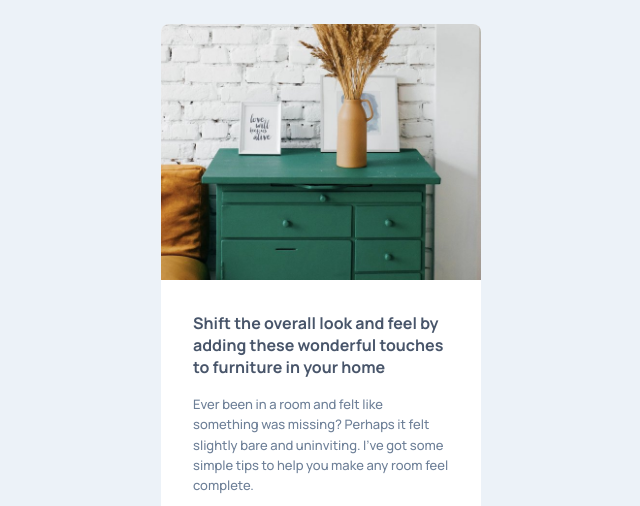
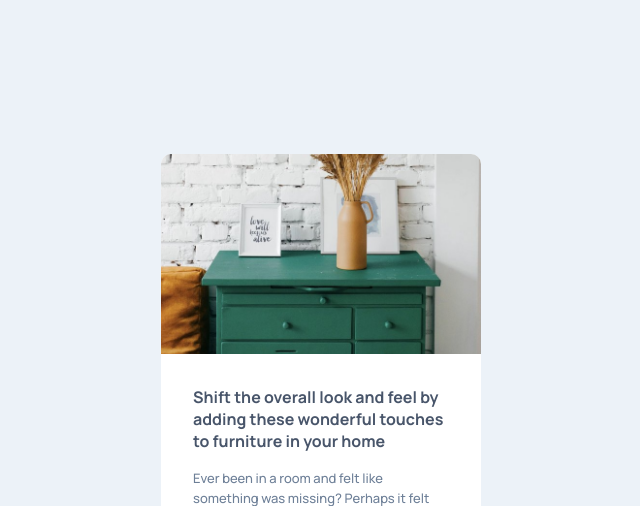
Before and after one commit to hellcsaba/article-preview-component, a plain HTML site: page index.html in a window 1280 px wide. Shown: the top 506 px of the page, without its empty margins (319-959 px from the left). Drawn offline with Linux system fonts and the light colour scheme.

Commit message:
Reduce bottom padding for article__content, align article__image for design

```diff
--- a/index.css
+++ b/index.css
@@ -20,6 +20,8 @@ body {
     background-color: var(--light-grayish-blue);
     padding: 0.5rem;
     min-height: 100vh;
+    display: flex;
+    place-content: center;
 }
 
 .main-content {
@@ -34,17 +36,20 @@ body {
     flex-direction: column;
     column-gap: 1rem;
     background-color: white;
-    border-radius: 0.5rem;
+    border-radius: 0.625rem;
     max-width: 20rem;
 }
 
 .article__image {
     max-width: 100%;
-    border-radius: 0.5rem 0.5rem 0 0;
+    max-height: 12.5rem;
+    object-fit: cover;
+    object-position: center;
+    border-radius: 0.625rem 0.625rem 0 0;
 }
 
 .article__content {
-    padding: 2rem;
+    padding: 2rem 2rem 1.25rem 2rem;
     display: flex;
     flex-direction: column;
     row-gap: 1rem;
```
